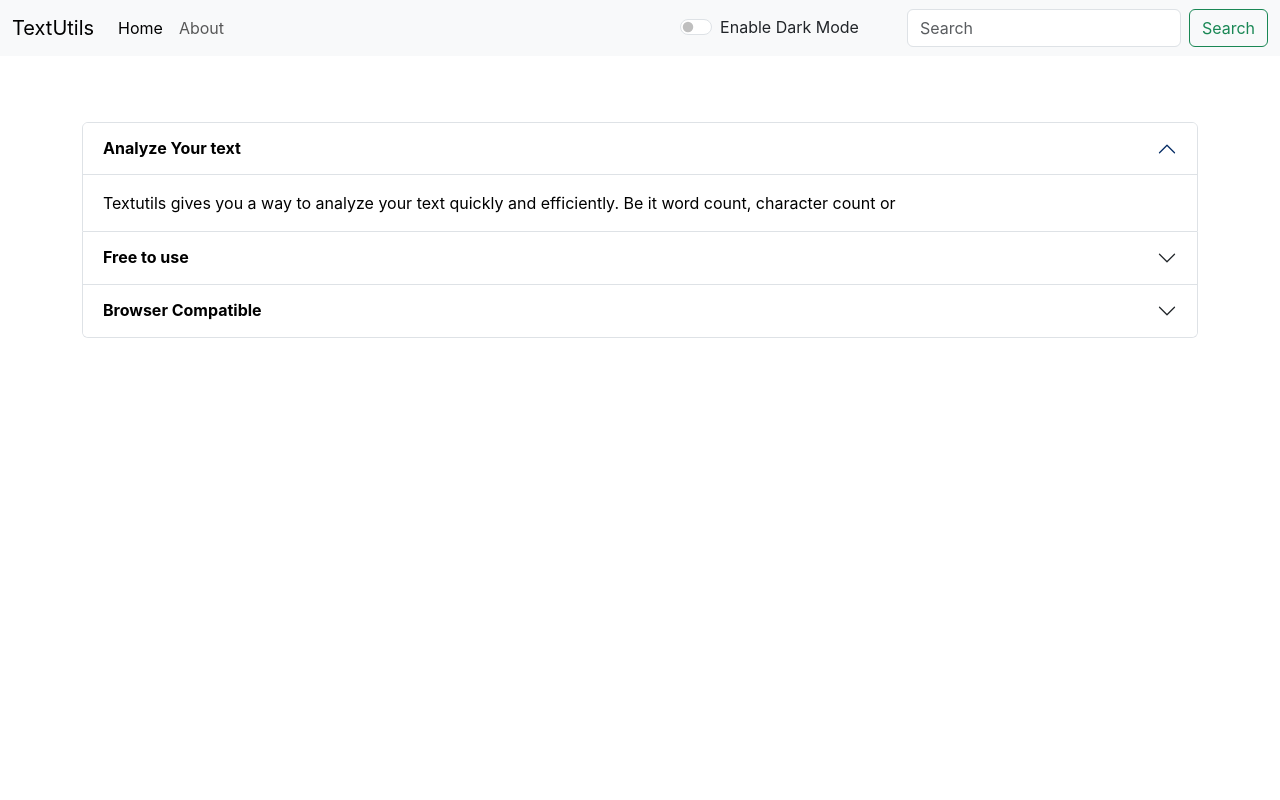
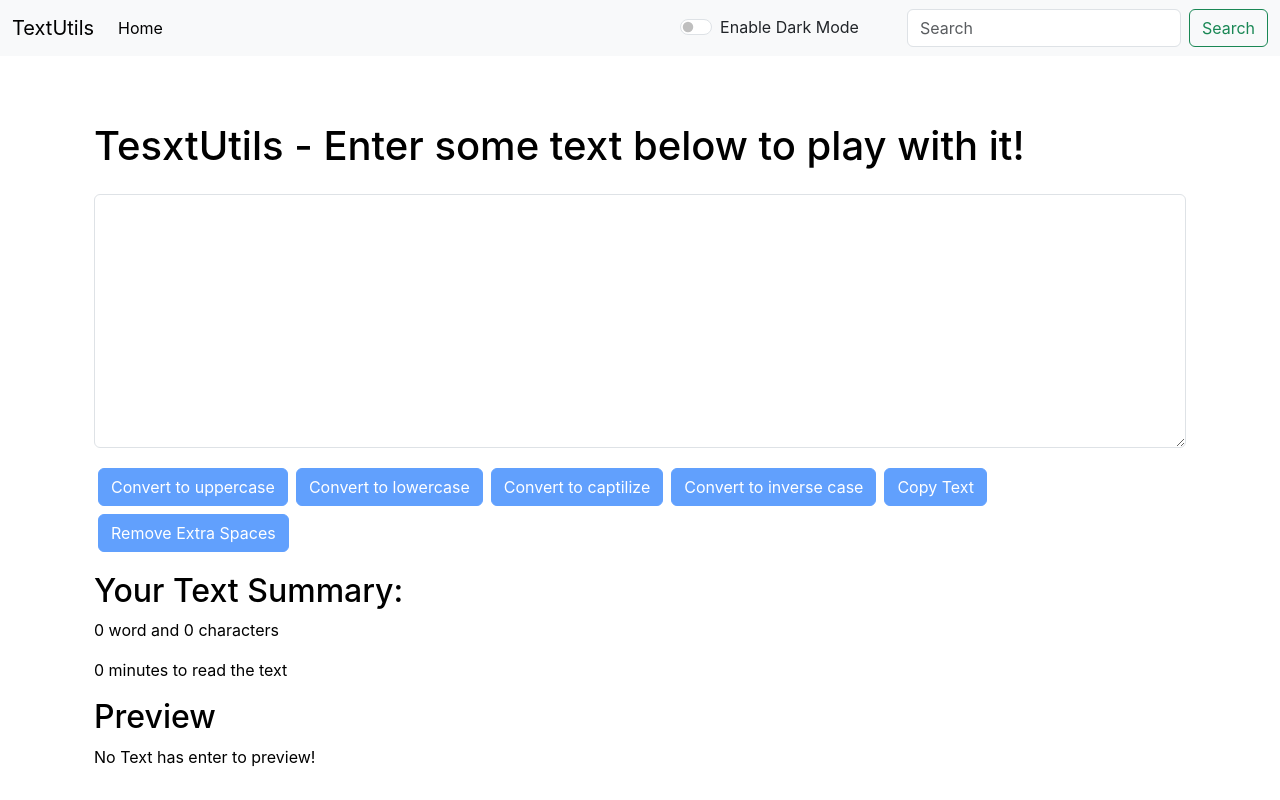
Before and after one commit to praneeth552/TextUtils, a React (Create React App) app: page /TextUtils/about in a window 1280 px wide. Built offline with nearby package versions, Linux system fonts and the light colour scheme.

Commit message:
final build

```diff
--- a/src/App.js
+++ b/src/App.js
@@ -1,14 +1,14 @@
 import './App.css';
 import Alert from './components/Alert';
-import About from './components/About';
+// import About from './components/About';
 import Navbar from './components/Navbar';
 import TextForm from './components/TextForm';
 import React, { useState } from 'react';
-import {
-  BrowserRouter as Router,
-  Routes,
-  Route,
-} from 'react-router-dom';
+// import {
+//   BrowserRouter as Router,
+//   Routes,
+//   Route,
+// } from 'react-router-dom';
 
 function App() {
   const [mode, setMode] = useState('light')
@@ -40,17 +40,17 @@
 
   return (
     <>
-    <Router>
+    {/* <Router> */}
       <Navbar title='TextUtils' aboutText='About' mode={mode} toggle={toggle} />
       <Alert alert={alert} />
       <div className="container my-3">
-      {/* <TextForm heading='Enter your text below to captilize' mode={mode} showAlert={showAlert} /> */}
-      <Routes>
+      <TextForm heading='TesxtUtils - Enter some text below to play with it!' mode={mode} showAlert={showAlert} />
+      {/* <Routes>
         <Route exact path="/TextUtils" element={<TextForm heading='Enter your text below to captilize' mode={mode} showAlert={showAlert} />} />
         <Route exact path="/TextUtils/about" element={<About mode={mode}/>} />
-      </Routes>
+      </Routes> */}
       </div>
-    </Router>
+    {/* </Router> */}
     </>
   );
 }
--- a/src/components/Navbar.js
+++ b/src/components/Navbar.js
@@ -1,25 +1,26 @@
 import React from 'react'
 import PropTypes from 'prop-types'
-import { Link } from 'react-router-dom'
+// import { Link } from 'react-router-dom'
+
 function Navbar(props) {
     return (
         <div>
             <nav className={`navbar navbar-expand-lg bg-${props.mode} navbar-${props.mode}`}>
                 <div className="container-fluid">
-                    <Link className="navbar-brand" to="/TextUtils">{props.title}</Link>
-                    {/* <a className="navbar-brand" href="#">{props.title}</a> */}
+                    {/* <Link className="navbar-brand" to="/TextUtils">{props.title}</Link> */}
+                    <a className="navbar-brand" href="#">{props.title}</a>
                     <button className="navbar-toggler" type="button" data-bs-toggle="collapse" data-bs-target="#navbarSupportedContent" aria-controls="navbarSupportedContent" aria-expanded="false" aria-label="Toggle navigation">
                         <span className="navbar-toggler-icon"></span>
                     </button>
                     <div className="collapse navbar-collapse" id="navbarSupportedContent">
                         <ul className="navbar-nav me-auto mb-2 mb-lg-0">
                             <li className="nav-item">
-                                <Link className="nav-link active" aria-current="page" to="/TextUtils">Home</Link>
-                                {/* <a className="nav-link active" aria-current="page" href="/">Home</a> */}
+                                {/* <Link className="nav-link" aria-current="page" to="/TextUtils">Home</Link> */}
+                                <a className="nav-link active" aria-current="page" href="#">Home</a>
                             </li>
-                            <li className="nav-item">
+                            {/* <li className="nav-item">
                                 <Link className="nav-link" to="/TextUtils/about">{props.aboutText}</Link>
-                            </li>
+                            </li> */}
                         </ul>
                         <div className={`form-check form-switch mx-5 text-${props.mode === 'light'?'dark':'light'}`}>
                             <input className="form-check-input" type="checkbox" role="switch" id="flexSwitchCheckDefault" onClick={props.toggle}/>
--- a/src/components/TextForm.js
+++ b/src/components/TextForm.js
@@ -66,10 +66,7 @@
             props.showAlert("Please Enter Some Text", "danger");
         }
         else {
-            let Text = document.getElementById('exampleFormControlTextarea1');
-            Text.select();
             navigator.clipboard.writeText(text);
-            document.getSelection().removeAllRanges();
             props.showAlert("Copied to Clipboard", "success");
         }
     }
@@ -90,23 +87,23 @@
         <>
             <div className='container' style={{ color: props.mode === 'dark' ? 'white' : 'black' }}>
                 <div className="mb-3">
-                    <label htmlFor="exampleFormControlTextarea1" className="form-label"><h1>{props.heading}</h1></label>
+                    <label htmlFor="exampleFormControlTextarea1" className="form-label mb-3"><h1>{props.heading}</h1></label>
                     <textarea className="form-control" id="exampleFormControlTextarea1" rows="10" value={text} onChange={handleOnChange}></textarea>
                 </div>
-                <button className='btn btn-primary mx-1 my-1' onClick={handleUpClick}>Convert to uppercase</button>
-                <button className='btn btn-primary mx-1 my-1' onClick={handleLoClick}>Convert to lowercase</button>
-                <button className='btn btn-primary mx-1 my-1' onClick={handleFupClick}>Convert to captilize</button>
-                <button className='btn btn-primary mx-1 my-1' onClick={handleInClick}>Convert to inverse case</button>
-                <button className='btn btn-primary mx-1 my-1' onClick={handleCopy}>Copy Text</button>
-                <button className='btn btn-primary mx-1 my-1' onClick={handleExtraSpaces}>Remove Extra Spaces</button>
+                <button disabled = {text.length === 0} className='btn btn-primary mx-1 my-1' onClick={handleUpClick}>Convert to uppercase</button>
+                <button disabled = {text.length === 0} className='btn btn-primary mx-1 my-1' onClick={handleLoClick}>Convert to lowercase</button>
+                <button disabled = {text.length === 0} className='btn btn-primary mx-1 my-1' onClick={handleFupClick}>Convert to captilize</button>
+                <button disabled = {text.length === 0} className='btn btn-primary mx-1 my-1' onClick={handleInClick}>Convert to inverse case</button>
+                <button disabled = {text.length === 0} className='btn btn-primary mx-1 my-1' onClick={handleCopy}>Copy Text</button>
+                <button disabled = {text.length === 0} className='btn btn-primary mx-1 my-1' onClick={handleExtraSpaces}>Remove Extra Spaces</button>
             </div>
             <div className="container my-3 " style={{ color: props.mode === 'dark' ? 'white' : 'black' }}>
                 <h2>Your Text Summary:</h2>
                 {/* <p>{text.length > 0 ? text.split(" ")[text.split(" ").length - 1] === ""? text.split(" ").length - 1: text.split(" ").length : 0} word and {text.length} characters</p> */}
-                <p>{text.split(" ").filter((element) => {return element.length !== 0}).length} word and {text.length} characters</p>
+                <p>{text.split(/ \s+/).filter((element) => {return element.length !== 0}).length} word and {text.length} characters</p>
                 <p>{0.008 * text.split("").filter((element) => {return element.length !== 0}).length} minutes to read the text</p>
                 <h2>Preview</h2>
-                <p>{text.length > 0 ? text : 'Enter text in above textarea to preview'}</p>
+                <p>{text.length > 0 ? text : 'No Text has enter to preview!'}</p>
             </div>
         </>
     )
--- a/src/index.css
+++ b/src/index.css
@@ -11,3 +11,7 @@
   font-family: source-code-pro, Menlo, Monaco, Consolas, 'Courier New',
     monospace;
 }
+
+.accordion-button::after{
+  filter: invert(1);
+}
```
